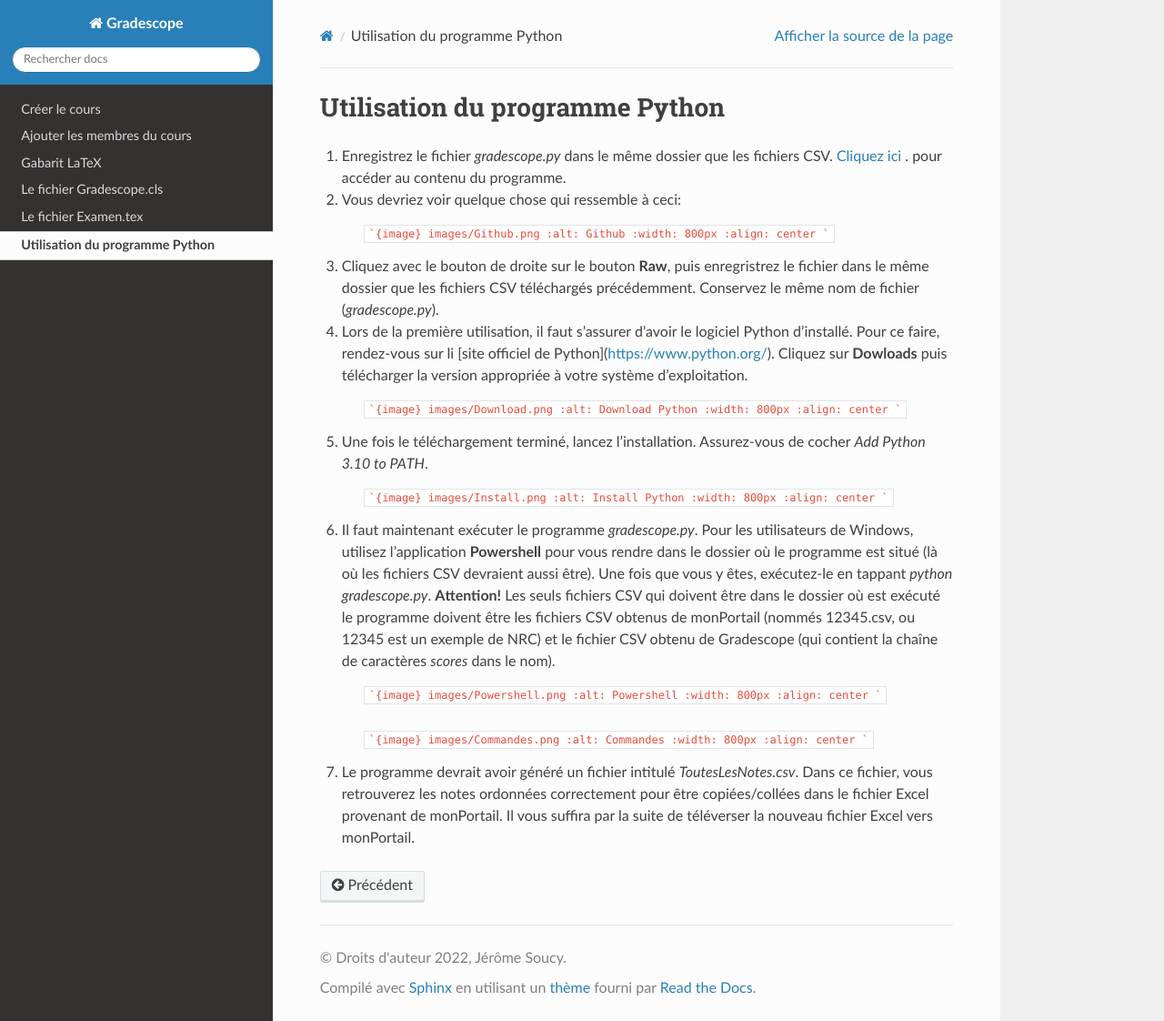
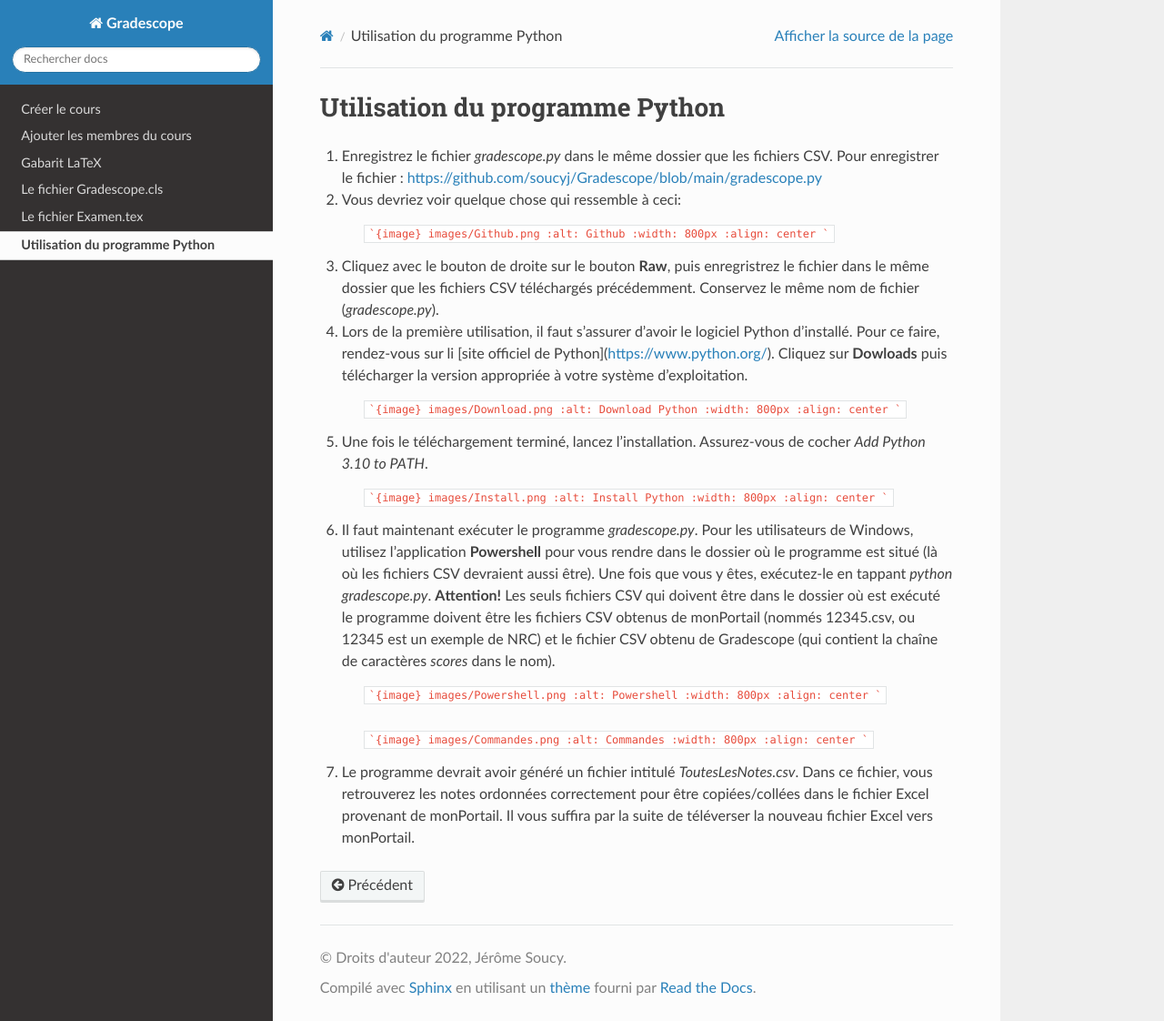
Before and after one commit to soucyj/Gradescope, a Sphinx documentation site: the page built from docs/source/UtilisationPython.rst, in a window 1280 px wide and 1122 px high. Shown: the whole window at 91% size. Built offline with Sphinx 7.4.7 and the Read the Docs theme 2.0.0, drawn with Linux system fonts in a browser that asks for light colours.

Commit message:
ajustement des liens - 2

````diff
--- a/docs/source/UtilisationPython.rst
+++ b/docs/source/UtilisationPython.rst
@@ -1,7 +1,8 @@
 Utilisation du programme Python
 -----------------------------------
 
-1. Enregistrez le fichier `gradescope.py` dans le même dossier que les fichiers CSV. `Cliquez ici <https://github.com/soucyj/Gradescope/blob/main/gradescope.py>`_ . pour accéder au contenu du programme.
+1. Enregistrez le fichier `gradescope.py` dans le même dossier que les fichiers CSV. Pour enregistrer le fichier : https://github.com/soucyj/Gradescope/blob/main/gradescope.py
+
 2. Vous devriez voir quelque chose qui ressemble à ceci:
 
     ```{image} images/Github.png
````
